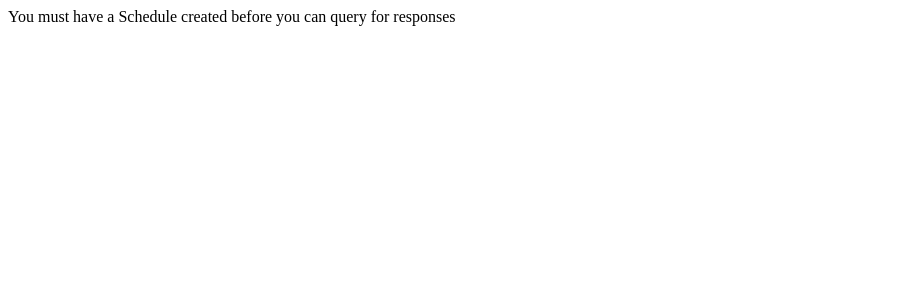
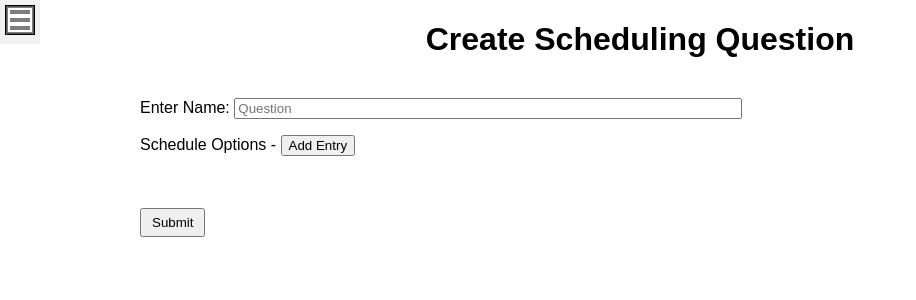
Before and after one commit to Dude036/Cyneric, a Django app: page /schedule/create/ in a window 1280 px wide. Shown: the top 300 px of the page, without its empty margins (0-916 px from the left). Run offline with Django 3.2, Linux system fonts and the light colour scheme; the visitor is signed in with stand-in values (Sample User, id 1); data that the repository does not hold is empty; parts of the project's set-up code (start-up, migrations or seed data) failed here and were passed over.

Commit message:
Removing recency since it's gumming up the system

```diff
--- a/map/urls.py
+++ b/map/urls.py
@@ -12,13 +12,12 @@ urlpatterns = [
     path('phrases/', views.magic_phrases, name='magic_phrases'),
     path('init/', init_views.initiative, name='initiative'),
     path('init/request/', init_views.initiative_request, name='initiative_request'),
-    path('schedule/', views.schedule, name='schedule'),
-    path('schedule/update/', views.schedule_update, name='schedule_update'),
+    path('schedule/', views.schedule_reroute, name='schedule'),
+    path('schedule/delete/<uuid:question_id>/', views.schedule_delete, name='schedule_delete'),
     path('schedule/edit/<uuid:question_id>/<str:submitter>', views.schedule_edit, name='schedule_edit'),
+    path('schedule/form/<uuid:question_id>/', views.schedule_form, name='schedule_form'),
     path('schedule/<uuid:question_id>/', views.schedule, name='schedule_specific'),
     path('schedule/create/', views.schedule_create, name='schedule_create'),
-    path('schedule/form/', views.schedule_form, name='schedule_form'),
-    path('schedule/form/<uuid:question_id>/', views.schedule_form, name='schedule_form'),
     path('schedule/form/success/', views.schedule_success, name='schedule_success'),
     path('cast/', views.cast_list, name='cast_list'),
     path('vehicles/', vehicle_views.vehicles, name='vehicles'),
--- a/map/views.py
+++ b/map/views.py
@@ -152,34 +152,37 @@ def magic_phrases(request):
     return render(request, 'phrases.html', {'is_admin': user.is_authenticated})
 
 
-def schedule(request, question_id=None):
+def schedule_reroute(request):
+    try:
+        most_recent_poll = Schedule.objects.order_by("-pub_date")[0]
+        return HttpResponseRedirect('/schedule/' + str(most_recent_poll.id) + '/')
+    except IndexError:
+        return HttpResponseRedirect('/schedule/create/')
+
+
+def schedule(request, question_id):
     # Show certain info if the user is authenticated (i.e. logged in as admin)
     user = auth.get_user(request)
 
-    try:
-        most_recent_poll = Schedule.objects.order_by("-pub_date")[0]
-    except IndexError:
-        most_recent_poll = None
-
     if question_id is not None:
         try:
-            most_recent_poll = Schedule.objects.get(id=question_id)
+            recent_poll = Schedule.objects.get(id=question_id)
         except ObjectDoesNotExist:
-            print("Question '" + question_id + "' not found. Defaulting")
+            print("Question '" + question_id + "' not found, Printing failure message")
 
-    if most_recent_poll is None:
-        return HttpResponse('No polls currently available')
+    if recent_poll is None:
+        return Http404('Invalid Pill ID')
 
     context = {'is_admin': user.is_authenticated}
-    date_options = most_recent_poll.date_options
+    date_options = recent_poll.date_options
 
-    context['question'] = most_recent_poll.question_text
+    context['question'] = recent_poll.question_text
 
     calendar = [['Submitter', ], ]
     for op in date_options:
         calendar[0].append(op)
 
-    submissions = Choice.objects.filter(question=most_recent_poll.id)
+    submissions = Choice.objects.filter(question=recent_poll.id)
 
     for sub in submissions:
         row = [sub.submitter, ]
@@ -188,7 +191,7 @@ def schedule(request, question_id=None):
         calendar.append(row)
 
     context['calendar'] = calendar
-    context['question_id'] = most_recent_poll.id
+    context['question_id'] = recent_poll.id
 
     open_polls = {}
     for poll in Schedule.objects.order_by("-pub_date"):
@@ -199,23 +202,23 @@ def schedule(request, question_id=None):
     return render(request, 'schedule.html', context)
 
 
-def schedule_update(request):
+def schedule_delete(request, question_id):
     # Show certain info if the user is authenticated (i.e. logged in as admin)
     user = auth.get_user(request)
 
     try:
-        most_recent_poll = Schedule.objects.order_by("-pub_date")[0]
+        recent_poll = Schedule.objects.get(id=question_id)
     except IndexError:
-        most_recent_poll = None
+        recent_poll = None
 
-    if most_recent_poll is None:
+    if recent_poll is None:
         return HttpResponse("You must have a Schedule created before you can query for responses")
 
     if request.method == 'POST':
         if user.is_authenticated:
             incoming = json.loads(request.body.decode('utf8'))
             if 'DELETE' == incoming['action']:
-                entry = Choice.objects.get(question=most_recent_poll, submitter=incoming['name'])
+                entry = Choice.objects.get(question=recent_poll, submitter=incoming['name'])
                 entry.delete()
     else:
         return HttpResponseRedirect('/schedule/')
@@ -231,21 +234,21 @@ def schedule_edit(request, question_id, submitter):
 
     # Check poll exists
     try:
-        most_recent_poll = Schedule.objects.get(id=question_id)
+        recent_poll = Schedule.objects.get(id=question_id)
     except ObjectDoesNotExist as e:
         return HttpResponseRedirect('/schedule/')
 
     # Check user exists for poll
     try:
-        choice = Choice.objects.get(question=most_recent_poll.id, submitter=submitter)
+        choice = Choice.objects.get(question=recent_poll.id, submitter=submitter)
     except ObjectDoesNotExist as e:
         return HttpResponseRedirect('/schedule/')
 
     # Redirect with
-
     context = {
-        'question_text': most_recent_poll.question_text,
-        'dates': most_recent_poll.date_options,
+        'question_text': recent_poll.question_text,
+        'poll_id': recent_poll.id,
+        'dates': recent_poll.date_options,
         'options': json.dumps(choice.available_dates),
         'is_admin': user.is_authenticated
     }
@@ -253,31 +256,28 @@ def schedule_edit(request, question_id, submitter):
     return render(request, 'schedule_add.html', context)
 
 
-def schedule_form(request, question_id=None):
+def schedule_form(request, question_id):
     # Show certain info if the user is authenticated (i.e. logged in as admin)
     user = auth.get_user(request)
     try:
-        if question_id is None:
-            most_recent_poll = Schedule.objects.order_by("-pub_date")[0]
-        else:
-            most_recent_poll = Schedule.objects.get(id=question_id)
+        recent_poll = Schedule.objects.get(id=question_id)
     except IndexError:
-        most_recent_poll = None
+        recent_poll = None
 
-    if most_recent_poll is None:
+    if recent_poll is None:
         return HttpResponse("You must have a Schedule created before you can query for responses")
 
     if request.method == 'POST':
         # Parse available dates here
         available = {}
-        for date in most_recent_poll.date_options:
+        for date in recent_poll.date_options:
             available[date] = request.POST[date]
 
-        form = ChoiceForm(question_id=most_recent_poll.id, available_dates=available, submitter=request.POST['submitter'])
+        form = ChoiceForm(question_id=recent_poll.id, available_dates=available, submitter=request.POST['submitter'])
 
         # check whether it's valid:
         if form.is_valid():
-            new_entry, created = Choice.objects.get_or_create(question=most_recent_poll, submitter=form.submitter)
+            new_entry, created = Choice.objects.get_or_create(question=recent_poll, submitter=form.submitter)
             new_entry.available_dates = available
 
             new_entry.save()
@@ -288,9 +288,9 @@ def schedule_form(request, question_id=None):
             return HttpResponse('The content was malformed, and unable to be processed. Please verify your submission is valid, and try again.')
 
     context = {
-        'question_text': most_recent_poll.question_text,
-        'poll_id': most_recent_poll.id,
-        'dates': most_recent_poll.date_options,
+        'question_text': recent_poll.question_text,
+        'poll_id': recent_poll.id,
+        'dates': recent_poll.date_options,
         'is_admin': user.is_authenticated
     }
 
@@ -307,14 +307,8 @@ def schedule_success(request):
 def schedule_create(request):
     # Show certain info if the user is authenticated (i.e. logged in as admin)
     user = auth.get_user(request)
-    try:
-        most_recent_poll = Schedule.objects.order_by("-pub_date")[0]
-    except IndexError:
-        most_recent_poll = None
 
-    if most_recent_poll is None:
-        return HttpResponse("You must have a Schedule created before you can query for responses")
-
+    # Create Schedule Form
     if request.method == 'POST':
         print(request.POST)
 
@@ -337,7 +331,9 @@ def schedule_create(request):
         else:
             return HttpResponse('The content was malformed, and unable to be processed. Please verify your submission is valid, and try again.')
 
-    return render(request, 'schedule_create.html', {'is_admin': user.is_authenticated})
+    # Get form to fill out
+    else:
+        return render(request, 'schedule_create.html', {'is_admin': user.is_authenticated})
 
 
 def cast_list(request):
--- a/static/templates/schedule.html
+++ b/static/templates/schedule.html
@@ -4,7 +4,7 @@
 <script>
     function delete_entry(user_name) {
         var xhr = new XMLHttpRequest();
-        var connection = window.location.href + 'update/';
+        var connection = window.location.href + 'delete/';
         const token = document.querySelector('[name=csrfmiddlewaretoken]').value;
         xhr.open("POST", connection);
 
```
